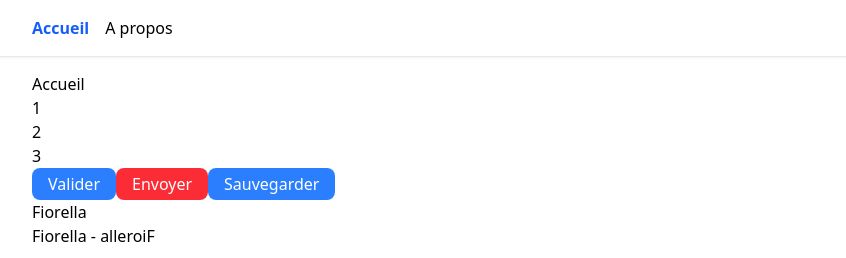
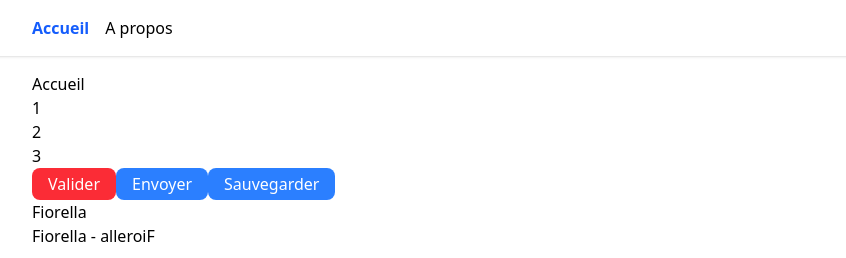
Before and after one commit to matthieumota/vue-3-plb, a Vue app in the folder 02-vite/: page / in a window 1280 px wide. Shown: the top 258 px of the page, without its empty margins (96-942 px from the left). Built offline with nearby package versions, Linux system fonts and the light colour scheme; the HTML template or start-up script is replaced by a standard one.

Commit message:
exo mount

```diff
--- a/02-vite/src/components/Button.vue
+++ b/02-vite/src/components/Button.vue
@@ -1,7 +1,7 @@
 <script setup lang="ts">
-import { ref } from 'vue'
+import { onMounted, onUnmounted, ref } from 'vue'
 
-defineProps<{
+const props = defineProps<{
   color?: string
 }>()
 
@@ -18,6 +18,20 @@ const handleClick = () => {
     emit('tap', Math.random())
   }, 0)
 }
+
+const color = ref(props.color)
+
+let timeout: number
+
+onMounted(() => {
+  timeout = setTimeout(() => {
+    color.value = ['red', 'blue'][Math.floor(Math.random() * 2)]
+  }, 2000)
+})
+
+onUnmounted(() => {
+  clearTimeout(timeout)
+})
 </script>
 
 <template>
```
